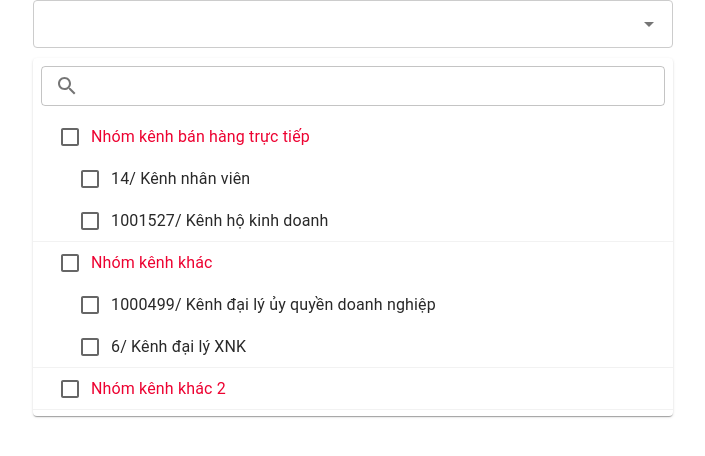
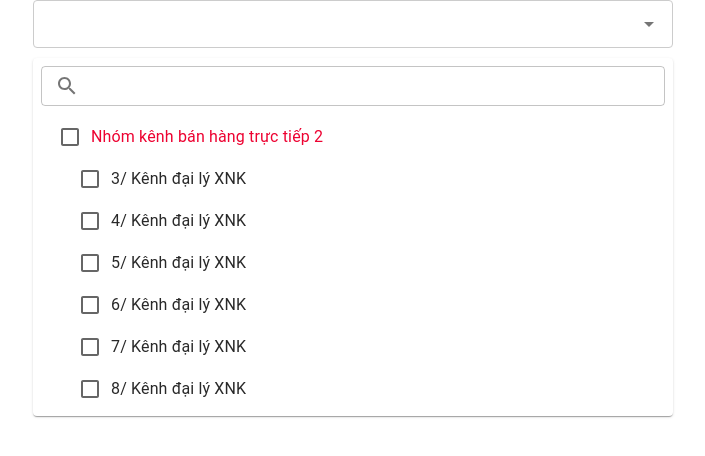
Before and after one commit to vutienchat/react-base-vite, a React (Vite) app: page / in a window 1280 px wide. Both pictures are taken after a click on the element 640 px from the left and 24 px from the top of the page. Shown: the top 456 px of the page, without its empty margins (287-992 px from the left). Built offline with nearby package versions, Linux system fonts and the light colour scheme.

Commit message:
update code tag

```diff
--- a/src/App.tsx
+++ b/src/App.tsx
@@ -6,8 +6,8 @@ import {
   Typography,
 } from "@mui/material";
 import TagInput from "./components/SelectWithTags";
+import { FormProvider, useForm } from "react-hook-form";
 import CustomAutocomplete from "./components/CustomAutocomplete";
-import { FormProvider, useForm } from "react-hook-form";
 
 const theme = createTheme({
   palette: {
--- a/src/components/CustomAutocomplete.tsx
+++ b/src/components/CustomAutocomplete.tsx
@@ -28,7 +28,7 @@ interface Props<O extends FieldValues, V extends string | number>
   heightOption?: number;
 }
 
-const ProFormSelect = <
+const CustomAutocomplete = <
   O extends FieldValues & { value: V; label: string },
   V extends string | number
 >(
@@ -146,4 +146,4 @@ const ProFormSelect = <
   );
 };
 
-export default ProFormSelect;
+export default CustomAutocomplete;
--- a/src/components/SelectWithTags.tsx
+++ b/src/components/SelectWithTags.tsx
@@ -29,41 +29,32 @@ interface TreeNode {
   children?: TreeNode[];
 }
 
-const treeData: TreeNode[] = [
-  {
-    id: 1,
-    name: "Nhóm kênh bán hàng trực tiếp",
-    children: [
-      { id: 2, name: "14/ Kênh nhân viên" },
-      {
-        id: 3,
-        name: "1001527/ Kênh hộ kinh doanh",
-      },
-    ],
-  },
-  {
-    id: 4,
-    name: "Nhóm kênh khác",
-    children: [
-      { id: 5, name: "1000499/ Kênh đại lý ủy quyền doanh nghiệp" },
-      {
-        id: 6,
-        name: "6/ Kênh đại lý XNK",
-      },
-    ],
-  },
-  {
-    id: 7,
-    name: "Nhóm kênh khác 2",
-    children: [
-      { id: 8, name: "7/ Kênh đại lý XNK" },
-      {
-        id: 9,
-        name: "8/ Kênh đại lý XNK",
-      },
-    ],
-  },
-];
+function generateTreeData(count: number): TreeNode[] {
+  let id = 1;
+
+  function createNode(level: number): TreeNode {
+    const node: TreeNode = {
+      id: id++,
+      name:
+        level === 0
+          ? `Nhóm kênh bán hàng trực tiếp ${id}`
+          : `${id}/ Kênh đại lý XNK`,
+    };
+
+    if (level < 1 && id < count) {
+      const childrenCount = Math.floor(Math.random() * 10) + 1;
+      node.children = Array.from({ length: childrenCount }, () =>
+        createNode(level + 1)
+      );
+    }
+
+    return node;
+  }
+
+  return Array.from({ length: Math.min(100, count) }, () => createNode(0));
+}
+
+const treeData1: TreeNode[] = generateTreeData(10000);
 
 interface FlatNode extends TreeNode {
   depth: number;
@@ -81,13 +72,121 @@ const flattenTree = (nodes: TreeNode[], depth = 0): FlatNode[] => {
   return result;
 };
 
+const getAllChildIds = (node: TreeNode): number[] => {
+  let ids = [node.id];
+  if (node.children) {
+    node.children.forEach((child) => {
+      ids = ids.concat(getAllChildIds(child));
+    });
+  }
+  return ids;
+};
+
+const getParentIds = (
+  id: number,
+  parentMap: Record<number, number>
+): number[] => {
+  let parents: number[] = [];
+  while (parentMap[id] !== undefined) {
+    id = parentMap[id];
+    parents.push(id);
+  }
+  return parents;
+};
+
+const buildParentMap = (
+  nodes: TreeNode[],
+  parent: TreeNode | null = null,
+  map: Record<number, number> = {}
+): Record<number, number> => {
+  nodes.forEach((node) => {
+    if (parent !== null) {
+      map[node.id] = parent.id;
+    }
+    if (node.children) {
+      buildParentMap(node.children, node, map);
+    }
+  });
+  return map;
+};
+
 export default function SelectWithTags() {
+  const [hiddenCount, setHiddenCount] = useState<number>(0);
   const [selectedTags, setSelectedTags] = useState<string[]>([]);
   const [anchorEl, setAnchorEl] = useState<null | HTMLElement>(null);
-  const [hiddenCount, setHiddenCount] = useState<number>(0);
   const containerRef = useRef<HTMLDivElement | null>(null);
+  const inputRef = useRef<HTMLDivElement | null>(null);
   const { width } = useResizeObserver(containerRef);
-  const inputRef = useRef<HTMLDivElement | null>(null);
+
+  const handleRemove = (option: string) => {
+    setSelectedTags((prev) => prev.filter((tag) => tag !== option));
+  };
+
+  const handleOpen = (event: MouseEvent<HTMLDivElement>) => {
+    setAnchorEl(event.currentTarget);
+  };
+
+  const handleClose = () => {
+    setAnchorEl(null);
+  };
+  const [selectedCounts, setSelectedCounts] = useState<
+    Record<number, { total: number; selected: number }>
+  >({});
+  const [checkedItems, setCheckedItems] = useState<Record<number, boolean>>({});
+  const flatList = useMemo(() => flattenTree(treeData1), []);
+  const parentMap = useMemo(() => buildParentMap(treeData1), []);
+
+  const updateSelectedCounts = (newChecked: Record<number, boolean>) => {
+    const counts: Record<number, { total: number; selected: number }> = {};
+    flatList.forEach((node) => {
+      if (node.children) {
+        const total = node.children.length;
+        const selected = node.children.filter(
+          (child) => newChecked[child.id]
+        ).length;
+        counts[node.id] = { total, selected };
+      }
+    });
+    setSelectedCounts(counts);
+  };
+
+  const toggleCheck = (id: number, checked: boolean) => {
+    setCheckedItems((prev) => {
+      const newChecked = { ...prev };
+      newChecked[id] = checked;
+
+      const node = flatList.find((n) => n.id === id);
+      if (node?.children) {
+        node.children.forEach((child) => {
+          newChecked[child.id] = checked;
+        });
+      }
+
+      getParentIds(id, parentMap).forEach((parentId) => {
+        const parentNode = flatList.find((n) => n.id === parentId);
+        if (parentNode?.children) {
+          newChecked[parentId] = parentNode.children.every(
+            (child) => newChecked[child.id]
+          );
+        }
+      });
+
+      updateSelectedCounts(newChecked);
+      return newChecked;
+    });
+  };
+
+  const getTagLabels = () => {
+    return Object.entries(selectedCounts)
+      .filter(([parentId, { selected, total }]) => selected > 0)
+      .map(([parentId, { selected, total }]) => {
+        let parent = flatList.find((n) => n.id === Number(parentId));
+        while (parent && parentMap[parent.id] && selected === total) {
+          parent = flatList.find((n) => n.id === parentMap[parent.id]);
+        }
+        return parent ? `${parent.name} (${selected}/${total})` : "";
+      });
+  };
 
   const updateHiddenTags = useCallback(() => {
     if (!inputRef.current) return;
@@ -100,8 +199,9 @@ export default function SelectWithTags() {
       if (totalWidth > inputWidth - 50) break;
       visibleCount++;
     }
-    setHiddenCount(selectedTags.length - visibleCount);
-  }, [selectedTags]);
+    // setHiddenCount(selectedTags.length - visibleCount);
+    setHiddenCount(getTagLabels().length - visibleCount);
+  }, [selectedTags, getTagLabels]);
 
   useLayoutEffect(() => {
     updateHiddenTags();
@@ -116,31 +216,6 @@ export default function SelectWithTags() {
 
     return () => observer.disconnect();
   }, [selectedTags, updateHiddenTags]);
-
-  const handleSelect = (option: string) => {
-    if (!selectedTags.includes(option)) {
-      setSelectedTags((prev) => [...prev, option]);
-    }
-  };
-
-  const handleRemove = (option: string) => {
-    setSelectedTags((prev) => prev.filter((tag) => tag !== option));
-  };
-
-  const handleOpen = (event: MouseEvent<HTMLDivElement>) => {
-    setAnchorEl(event.currentTarget);
-  };
-
-  const handleClose = () => {
-    setAnchorEl(null);
-  };
-
-  const [checkedItems, setCheckedItems] = useState<Record<number, boolean>>({});
-  const flatList = useMemo(() => flattenTree(treeData), []);
-
-  const toggleCheck = (id: number) => {
-    setCheckedItems((prev) => ({ ...prev, [id]: !prev[id] }));
-  };
 
   const Row = ({
     index,
@@ -161,8 +236,7 @@ export default function SelectWithTags() {
         <ListItemButton
           selected={!!checkedItems[item.id]}
           onClick={() => {
-            toggleCheck(item.id);
-            handleSelect(item.name);
+            toggleCheck(item.id, !checkedItems[item.id]);
           }}
           style={{ minWidth: 0, paddingBlock: 0 }}
           sx={{
@@ -209,14 +283,17 @@ export default function SelectWithTags() {
             overflow: "hidden",
           }}
         >
-          {selectedTags.slice(0, 30).map((tag, index) => {
+          {/* {selectedTags.slice(0, 30).map((tag, index) => { */}
+          {getTagLabels()
+            .slice(0, 30)
+            .map((tag, index) => {
               return (
                 <Chip
                   key={tag}
                   label={tag}
                   onDelete={() => handleRemove(tag)}
                   sx={{
-                  ...(index >= selectedTags.length - hiddenCount && {
+                    ...(index >= getTagLabels().length - hiddenCount && {
                       position: "absolute",
                       pointerEvents: "none",
                       opacity: 0,
@@ -257,21 +334,6 @@ export default function SelectWithTags() {
               }}
             />
           </Box>
-          {/* {NAMES.map((option) => (
-            <Box
-              key={option}
-              sx={{
-                display: "flex",
-                justifyContent: "space-between",
-                padding: "8px",
-                cursor: "pointer",
-                "&:hover": { bgcolor: "grey.200" },
-              }}
-              onClick={() => handleSelect(option)}
-            >
-              {option} <div>x</div>
-            </Box>
-          ))} */}
           <FixedSizeList height={300} itemCount={flatList.length} itemSize={42}>
             {Row}
           </FixedSizeList>
```
Also changed, not shown: src/components/constants.ts (+36 -0 lines). Lines whose indentation alone changed are shown as unchanged.
